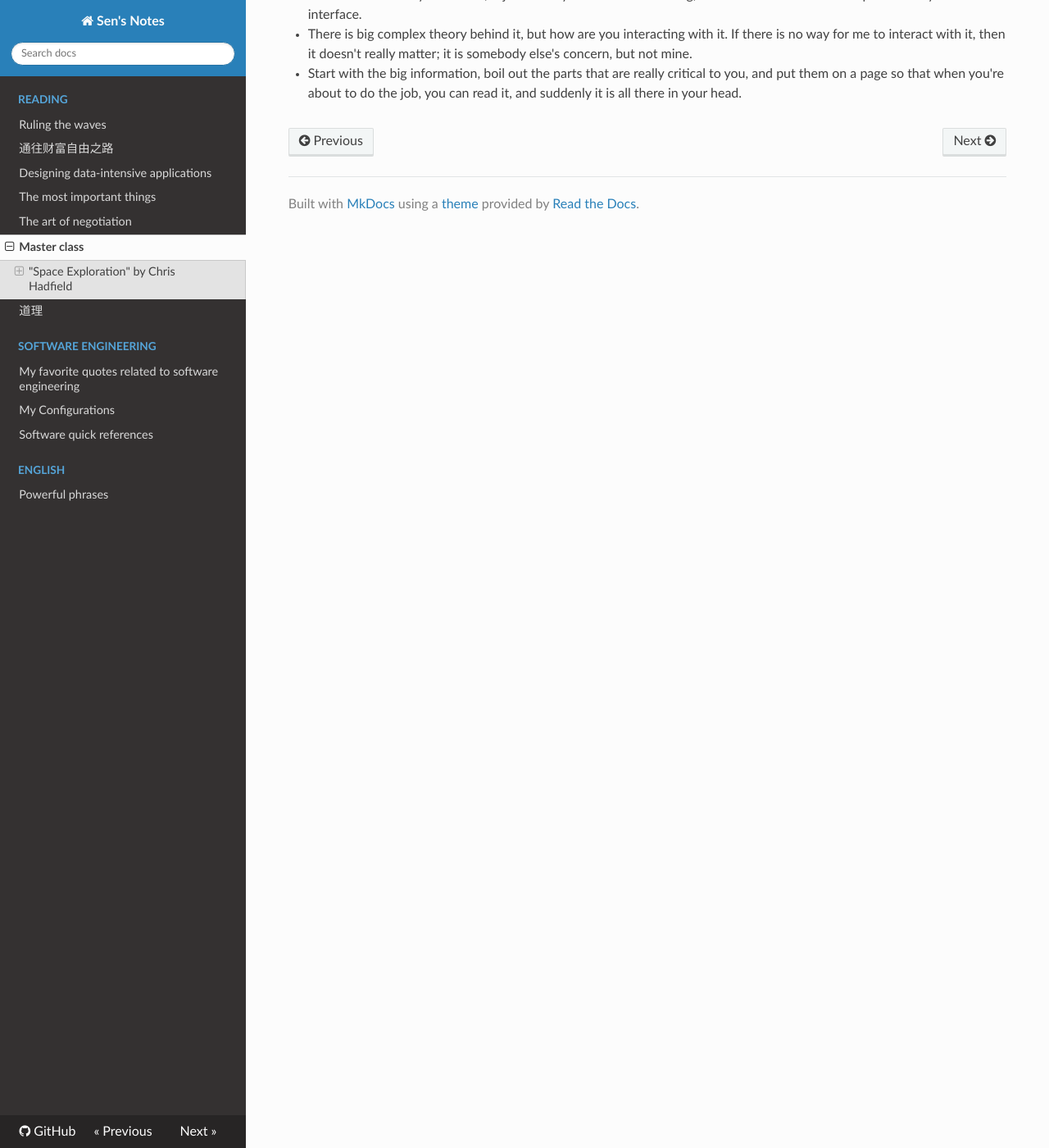
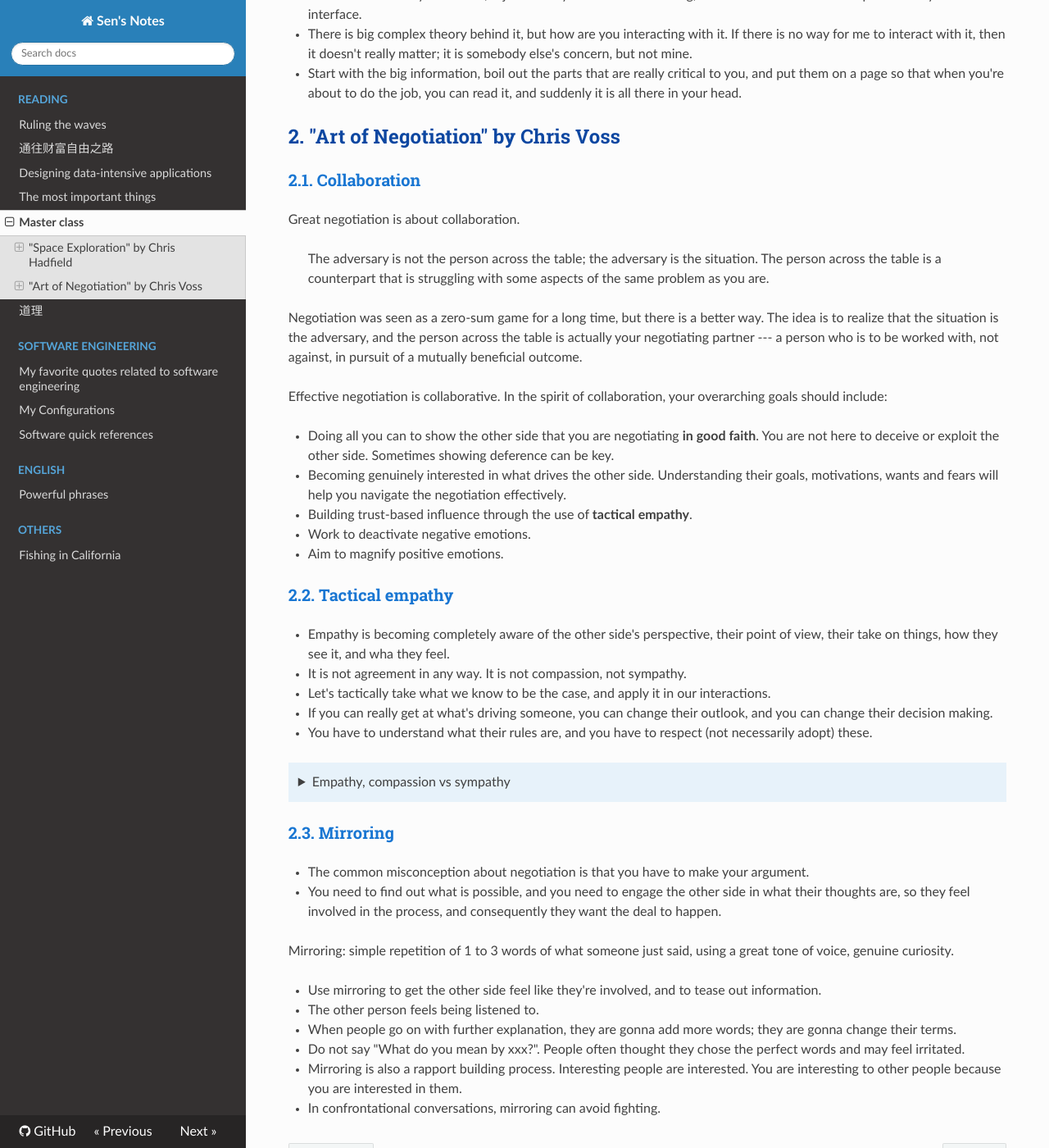
Before and after one commit to slinjhu/notes, an MkDocs documentation site: the page built from docs/reading/master-class.md, in a window 1280 px wide and 1400 px high, scrolled down 1824 px. Shown: the whole window at 82% size. Built offline with MkDocs 1.6.1, drawn with Linux system fonts in a browser that asks for light colours; nearby versions of some CDN libraries.

Commit message:
More notes

```diff
--- a/docs/reading/master-class.md
+++ b/docs/reading/master-class.md
@@ -44,3 +44,47 @@ I would gonna be in space with some of these people, and I don't know which one
 - For me the best way to do that, is just initially learn the whole thing, and then boil it down to the part that is your interface.
 - There is big complex theory behind it, but how are you interacting with it. If there is no way for me to interact with it, then it doesn't really matter; it is somebody else's concern, but not mine.
 - Start with the big information, boil out the parts that are really critical to you, and put them on a page so that when you're about to do the job, you can read it, and suddenly it is all there in your head.
+
+
+## "Art of Negotiation" by Chris Voss
+### Collaboration
+Great negotiation is about collaboration.
+
+> The adversary is not the person across the table; the adversary is the situation. The person across the table is a counterpart that is struggling with some aspects of the same problem as you are.
+
+Negotiation was seen as a zero-sum game for a long time, but there is a better way.
+The idea is to realize that the situation is the adversary, and the person across the table is actually your negotiating partner --- a person who is to be worked with, not against, in pursuit of a mutually beneficial outcome.
+
+Effective negotiation is collaborative. In the spirit of collaboration, your overarching goals should include:
+
+- Doing all you can to show the other side that you are negotiating **in good faith**.
+You are not here to deceive or exploit the other side. Sometimes showing deference can be key.
+- Becoming genuinely interested in what drives the other side. Understanding their goals, motivations, wants and fears will help you navigate the negotiation effectively.
+- Building trust-based influence through the use of **tactical empathy**.
+- Work to deactivate negative emotions.
+- Aim to magnify positive emotions.
+
+### Tactical empathy
+- Empathy is becoming completely aware of the other side's perspective, their point of view, their take on things, how they see it, and wha they feel.
+- It is not agreement in any way. It is not compassion, not sympathy.
+- Let's tactically take what we know to be the case, and apply it in our interactions.
+- If you can really get at what's driving someone, you can change their outlook, and you can change their decision making.
+- You have to understand what their rules are, and you have to respect (not necessarily adopt) these.
+
+??? note "Empathy, compassion vs sympathy"
+    - Empathy is the **ability** to share another person’s feelings and emotions as if they were your own.
+    - Sympathy: If you have sympathy for someone who is in a bad situation, you are sorry for them, and show this in the way you behave toward them.
+    - Compassion is a feeling of pity, sympathy, and understanding for someone who is suffering.
+
+### Mirroring
+- The common misconception about negotiation is that you have to make your argument.
+- You need to find out what is possible, and you need to engage the other side in what their thoughts are, so they feel involved in the process, and consequently they want the deal to happen.
+
+Mirroring: simple repetition of 1 to 3 words of what someone just said, using a great tone of voice, genuine curiosity.
+
+- Use mirroring to get the other side feel like they're involved, and to tease out information.
+- The other person feels being listened to.
+- When people go on with further explanation, they are gonna add more words; they are gonna change their terms.
+- Do not say "What do you mean by xxx?". People often thought they chose the perfect words and may feel irritated.
+- Mirroring is also a rapport building process. Interesting people are interested. You are interesting to other people because you are interested in them.
+- In confrontational conversations, mirroring can avoid fighting.
--- a/mkdocs.yml
+++ b/mkdocs.yml
@@ -19,7 +19,6 @@ nav:
         - '通往财富自由之路': 'reading/financial-freedom.md'
         - 'Designing data-intensive applications': 'reading/data-intensive-app.md'
         - 'The most important things': 'reading/important-things.md'
-        - 'The art of negotiation': 'reading/negotiation.md'
         - 'Master class': 'reading/master-class.md'
         - '道理': 'reading/philosophy.md'
     - Software Engineering:
@@ -28,3 +27,5 @@ nav:
         - 'Software quick references': 'software/quick-ref.md'
     - English:
         - 'Powerful phrases': 'english/powerful-phrases.md'
+    - Others:
+        - 'Fishing in California': 'others/fishing.md'
```
Also changed, not shown: docs/others/fishing.md (added, +25 -0 lines), docs/reading/negotiation.md (deleted, +0 -31 lines), docs/software/quick-ref.md (+3 -0 lines).
